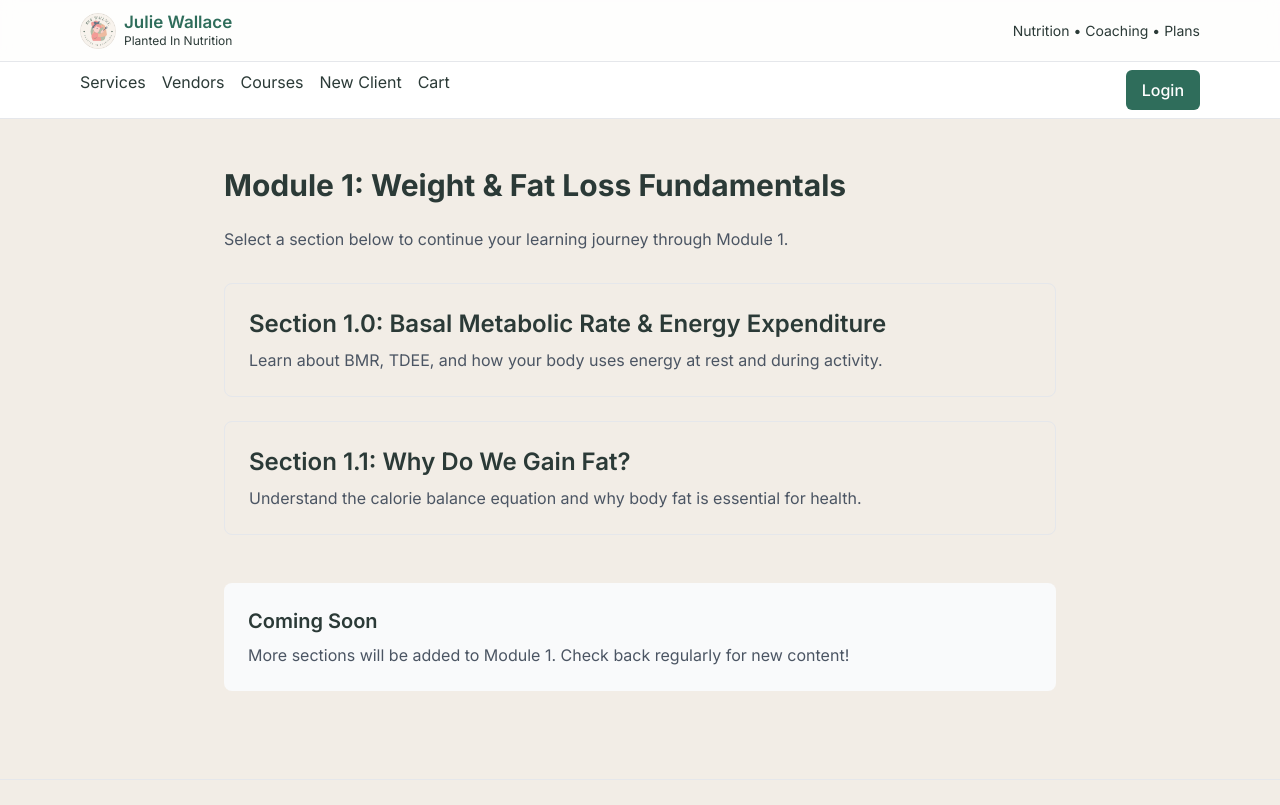
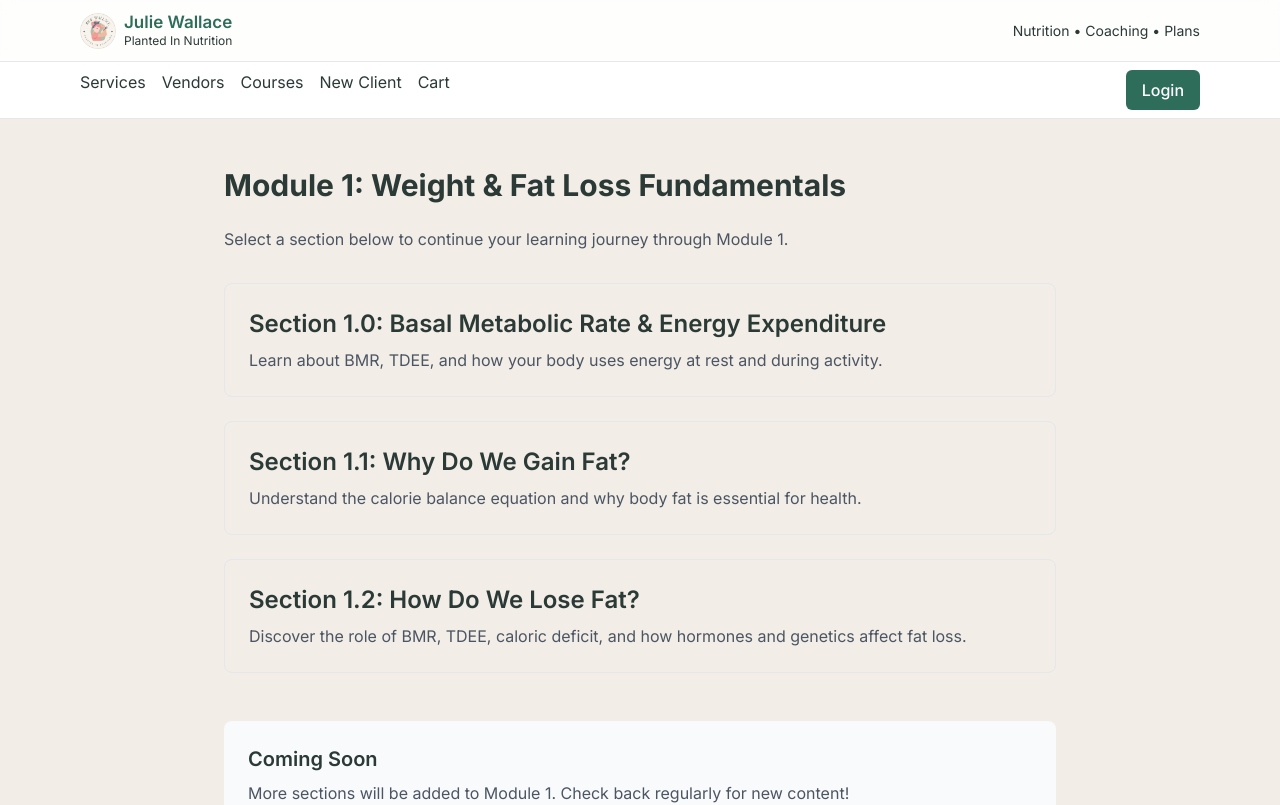
Before and after one commit to mr601s/nutritionist-marketplace-crm, a Next.js app: page /courses/module-1 in a window 1280 px wide. Shown: the top 805 px of the page. Built offline with nearby package versions, Linux system fonts and the light colour scheme.

Commit message:
Update Module 1 navigation with Section 1.2 entry

```diff
--- a/app/courses/module-1/page.tsx
+++ b/app/courses/module-1/page.tsx
@@ -13,6 +13,12 @@ export default function Module1Page() {
       title: 'Section 1.1: Why Do We Gain Fat?',
       description: 'Understand the calorie balance equation and why body fat is essential for health.',
       href: '/courses/module-1/section-1'
+    },
+    {
+      id: 'section-1.2',
+      title: 'Section 1.2: How Do We Lose Fat?',
+      description: 'Discover the role of BMR, TDEE, caloric deficit, and how hormones and genetics affect fat loss.',
+      href: '/courses/module-1/section-2'
     }
   ];
 
```
